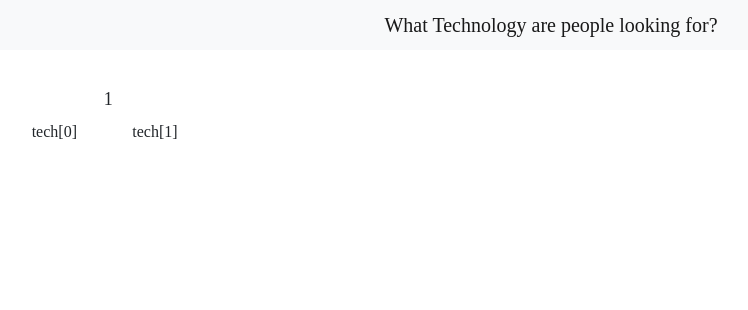
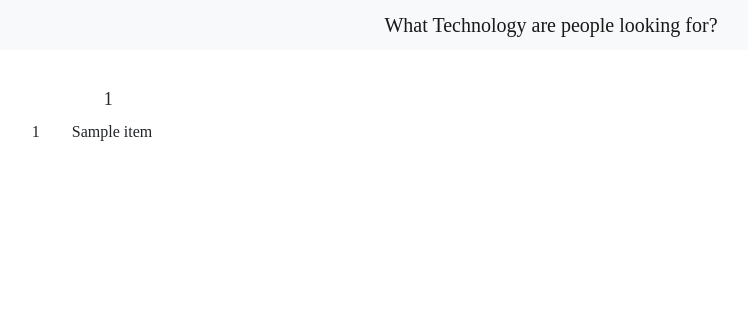
Before and after one commit to eric-warren/Job-Finder, a Python web app: template python/templates/index.html in a window 1280 px wide. Shown: the top 310 px of the page, without its empty margins (89-837 px from the left). Run offline with Jinja, Linux system fonts and the light colour scheme; the template is opened without the code that fills it: most values are stand-ins (such as "Sample title", 1, 10 or a date in 2020); lists and menus that the app fills with data are empty; some libraries are stand-ins or nearby versions.

Commit message:
added updated jinja

```diff
--- a/python/templates/index.html
+++ b/python/templates/index.html
@@ -33,8 +33,8 @@
             <tbody>
               {% for tech in vars[x*y][1].items() -%}
               <tr>
-                <th scope="row">tech[0]</th>
-                <th>tech[1]</th>
+                <th scope="row">{{ tech[0] }}</th>
+                <th>{{ tech[1] }}</th>
               </tr>
               {%- endfor %}
             </tbody>
```
